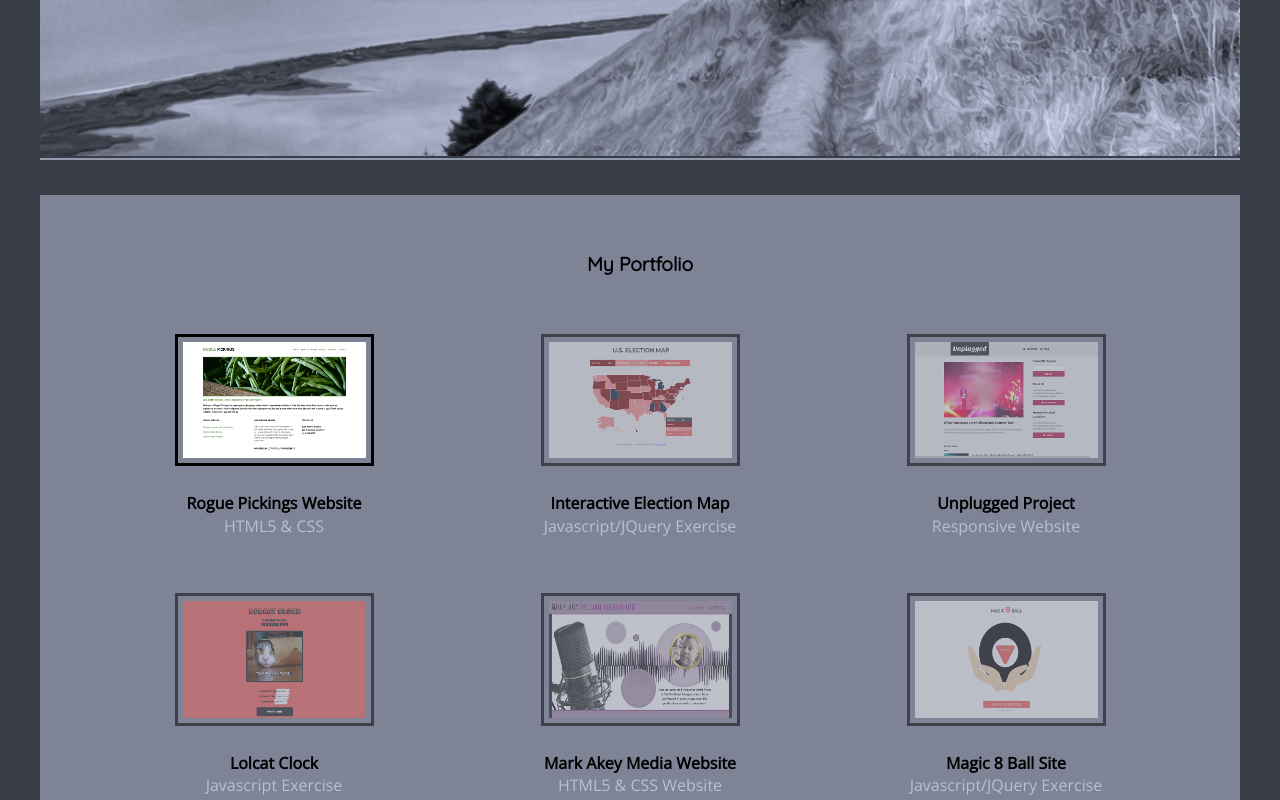
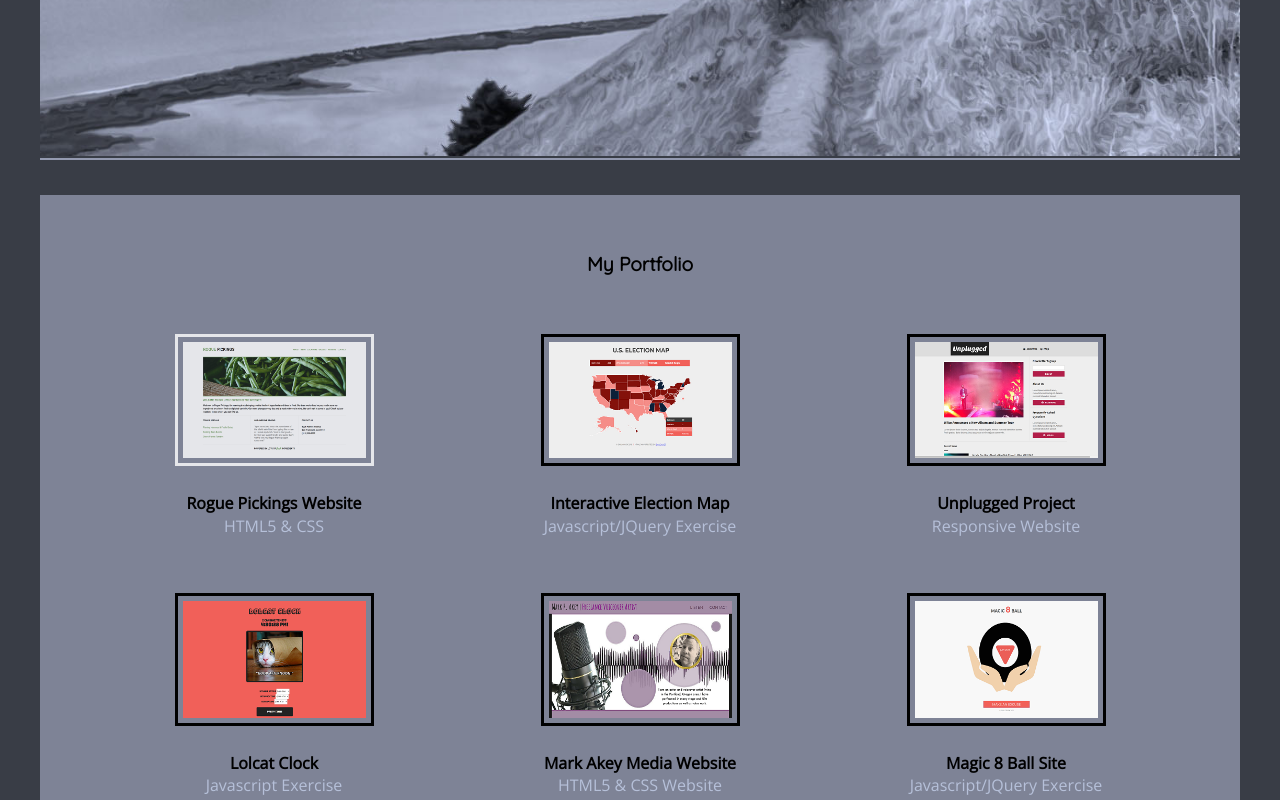
Before and after one commit to Orchid18/stormcoastdesign-portfolio, a plain HTML site: page index.html in a window 1280 px wide. In both pictures the pointer is over the picture 274 px from the left and 998 px from the top of the page. Shown: the part 598-1398 px from the top of the page. Drawn offline with nearby package versions, Linux system fonts and the light colour scheme.

Commit message:
changed on-hover styles for project links

```diff
--- a/css/main.css
+++ b/css/main.css
@@ -245,11 +245,11 @@ textarea {
      margin-bottom: 10px;
      border:3px solid black;
      padding:5px;
-     opacity:.5;
    }
 
    #portfolio img:hover{
-     opacity:1;
+     opacity:.8;
+     border:3px solid white;
    }
 
    #portfolio h2{
```
